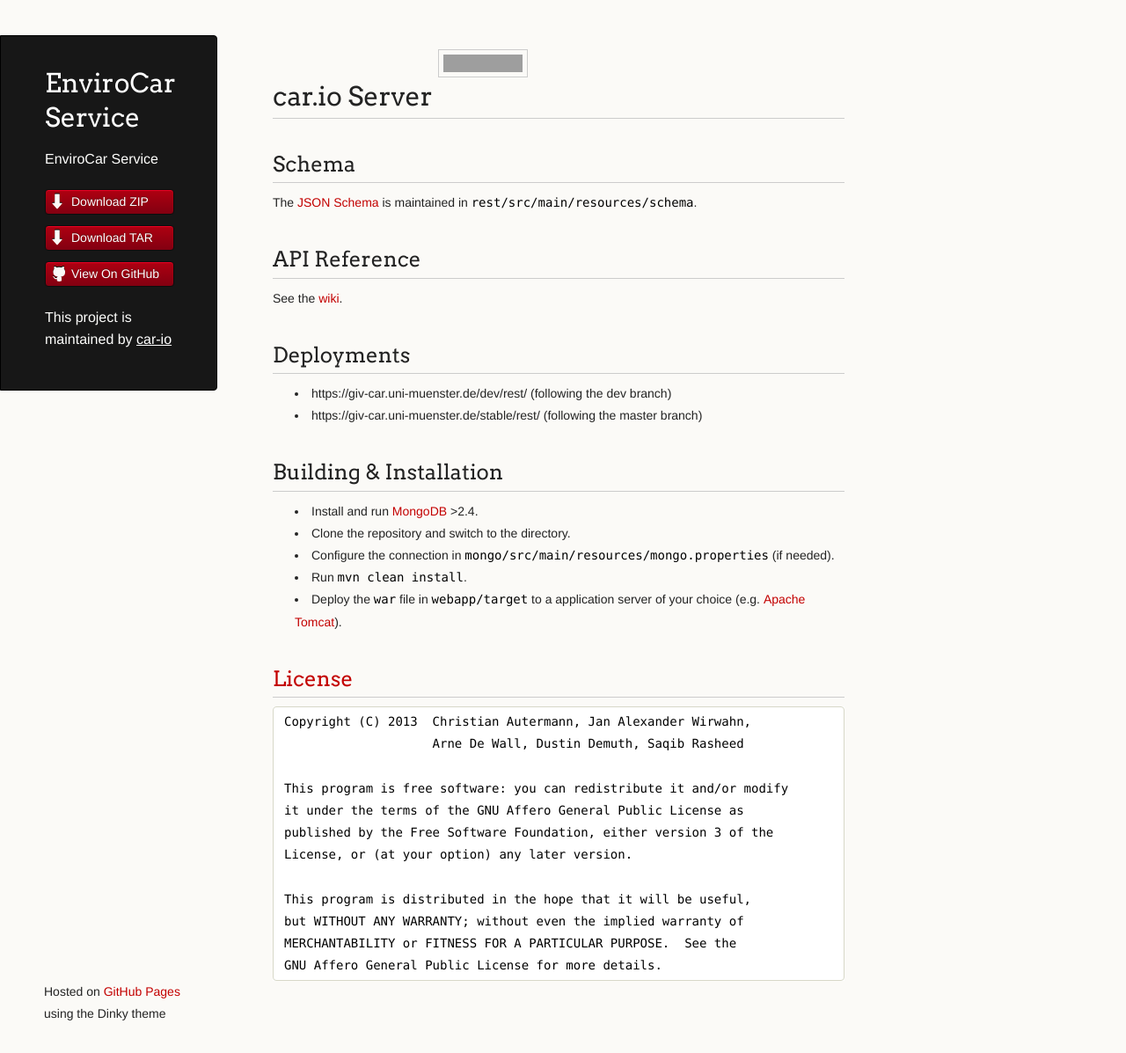
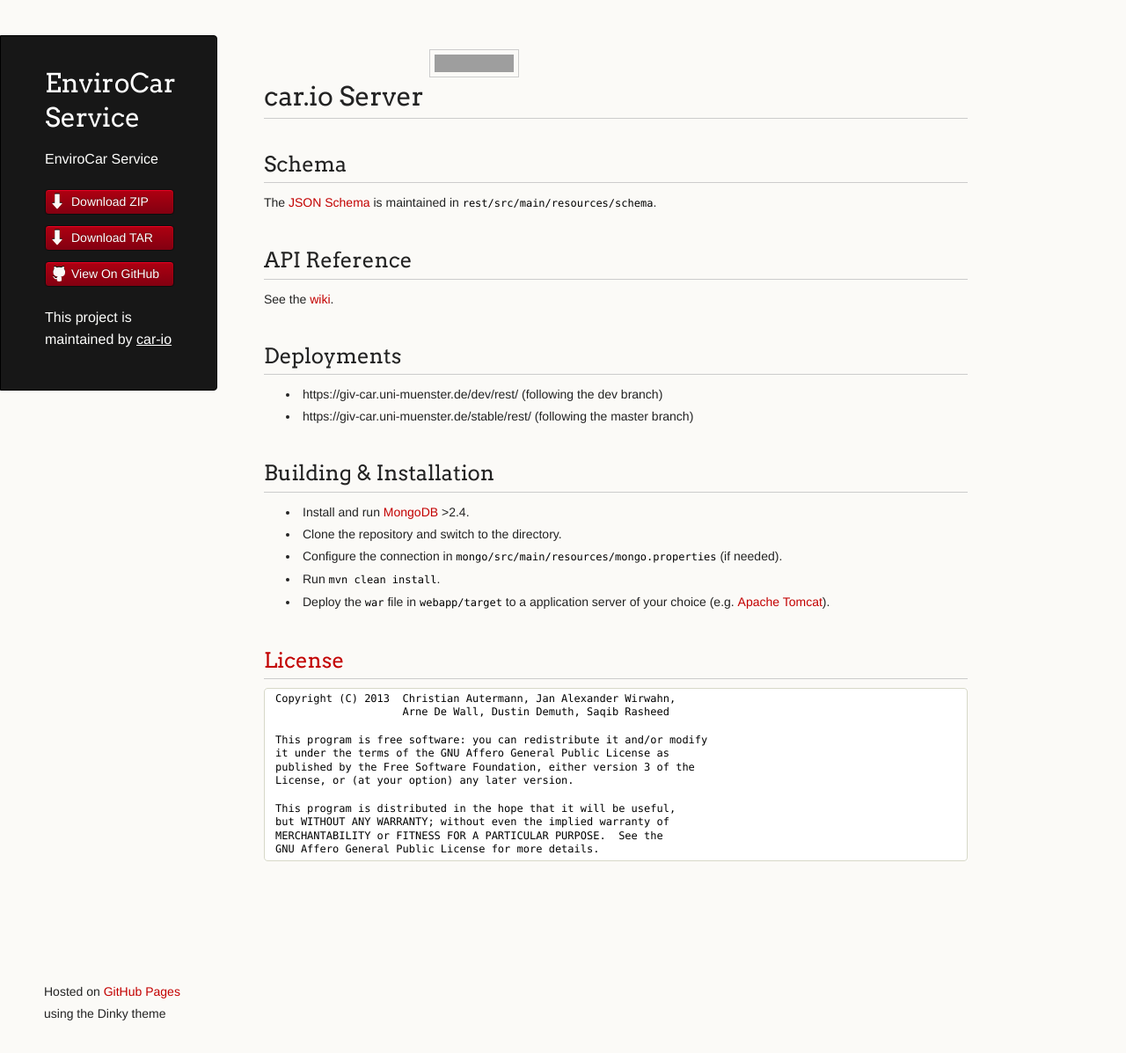
Before and after one commit to enviroCar/enviroCar-server, a Jekyll site: the page built from index.md, in a window 1280 px wide and 1197 px high. Shown: the whole window at 88% size. Built offline with Jekyll 4.4.1, drawn with Linux system fonts in a browser that asks for light colours; Markdown is read by kramdown in place of the engine named in the settings; grey boxes are pictures that could not be loaded.

Commit message:
adjusted linedheight of codes and content width

```diff
--- a/stylesheets/pygment_trac.css
+++ b/stylesheets/pygment_trac.css
@@ -1,4 +1,4 @@
-.highlight  { background: #ffffff; }
+.highlight  { background: #ffffff; line-height: 1.3em;}
 .highlight .c { color: #999988; font-style: italic } /* Comment */
 .highlight .err { color: #a61717; background-color: #e3d2d2 } /* Error */
 .highlight .k { font-weight: bold } /* Keyword */
--- a/stylesheets/styles.css
+++ b/stylesheets/styles.css
@@ -48,7 +48,7 @@
 
 h1, h2, h3 {
 	font-family: Arvo, Monaco, serif;
-  line-height:1.3;
+    line-height:1.3;
 	font-weight: normal;
 }
 
@@ -143,7 +143,7 @@
 img {
   position: relative;
   margin: 0 auto;
-  max-width: 650px;
+  max-width: 800px;
   padding: 5px;
   margin: 10px 0 32px 0;
   border: 1px solid #ccc;
@@ -155,7 +155,7 @@
 code, pre {
 	font-family: Monaco, "Bitstream Vera Sans Mono", "Lucida Console", Terminal, monospace;
   color:#000;
-  font-size:14px;
+  font-size:12px;
 }
 
 pre {
@@ -198,7 +198,7 @@
 
 /* Wrapper */
 .wrapper {
-  width:960px;
+  width:1100px;
 }
 
 
@@ -309,7 +309,7 @@
 /* Section - for main page content */
 
 section {
-  width:650px;
+  width:800px;
   float:right;
   padding-bottom:50px;
 }
```
